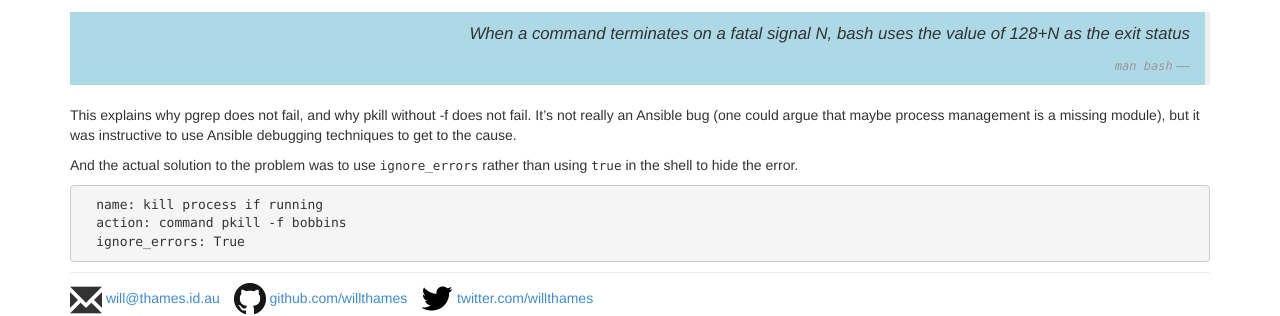
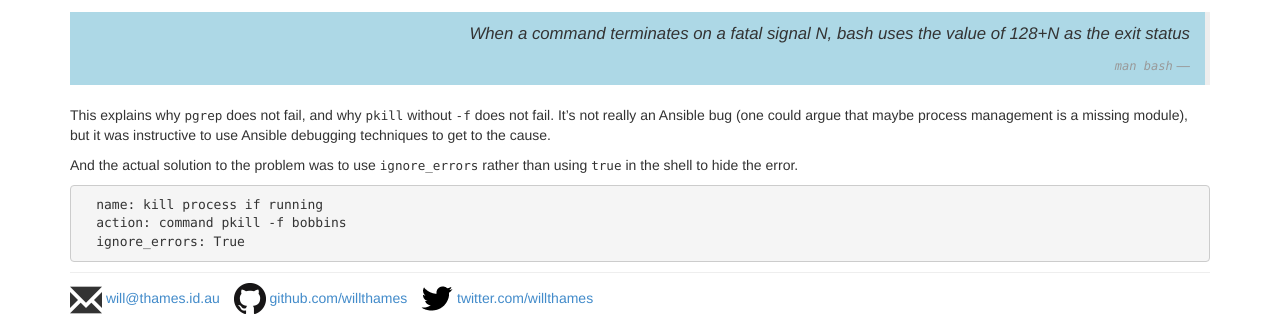
Before and after one commit to willthames/willthames.github.io, a Jekyll site: the page built from _posts/2014-05-28-debugging-ansible-for-fun-and-no-profit.markdown, in a window 1280 px wide and 900 px high, scrolled down 2223 px. Shown: the part 575-891 px from the top of the window. Built offline with Jekyll 4.4.1, drawn with Linux system fonts in a browser that asks for light colours; Markdown is read by kramdown in place of the engine named in the settings; some of the changed text lies outside the part shown.

Commit message:
More nicer formatting

```diff
--- a/_posts/2014-05-28-debugging-ansible-for-fun-and-no-profit.markdown
+++ b/_posts/2014-05-28-debugging-ansible-for-fun-and-no-profit.markdown
@@ -51,8 +51,8 @@
            localhost                  : ok=3    changed=1    unreachable=0    failed=1
 {% endhighlight %}
 
-So running `pkill -IO -f pattern_to_search_for || true` returns -29
-(where `SIGIO` is signal 29 on my machine).
+So running `pkill -IO -f pattern_to_search_for || true` returns `-29`
+(where `SIGIO` is signal `29` on my machine).
 
 Adding the following to the above playbook allows us to see different
 success and failure scenarios:
@@ -126,8 +126,10 @@
 {"changed": true, "end": "2014-05-28 16:03:49.657242", "stdout": "", "cmd": "pkill -IO -f Ki5ViZNY4EIRaf2JDqvQ || true ", "start": "2014-05-28 16:03:49.646183", "delta": "0:00:00.011059", "stderr": "", "rc": -29, "warnings": []}
 {% endhighlight %}
 
-At this point it's probably worth a brief exposition of how the shell module works in Ansible.
-Really it just kicks off the `command` module with a `USE_SHELL=1` module. So I'm going to be
+At this point it's probably worth a brief exposition of how the shell
+module works in Ansible.
+Really it just kicks off the `command` module with a `USE_SHELL=1`
+module. So I'm going to be
 looking at the [command module source](https://github.com/ansible/ansible/blob/bb3426327c2d612b0740e9c644ea45535a3f3a0f/library/commands/command)
 from the latest commit at time of writing.
 
@@ -170,7 +172,8 @@
 <footer><code>man bash</code></footer>
 </blockquote>
 
-This explains why pgrep does not fail, and why pkill without -f does not fail.
+This explains why `pgrep` does not fail, and why `pkill` without `-f`
+does not fail.
 It's not really an Ansible bug (one could argue that maybe process
 management is a missing module), but it was instructive to use Ansible
 debugging techniques to get to the cause.
```
